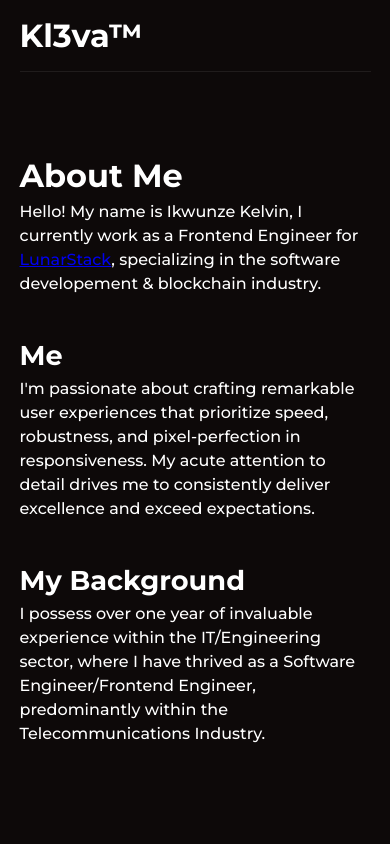
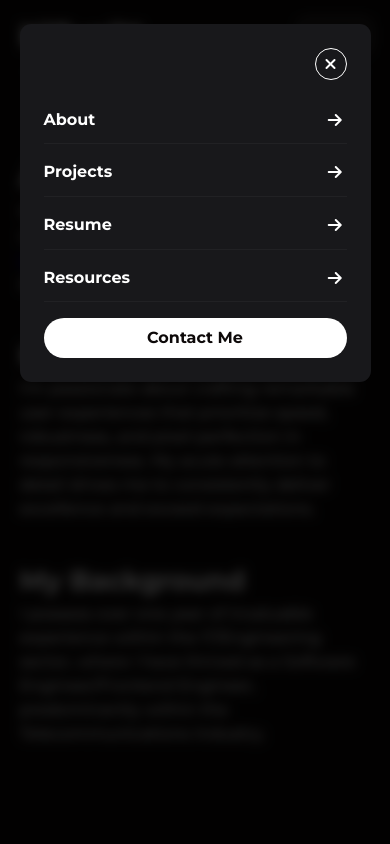
Before and after one commit to Kl3va/portfolio, a Next.js app: page /about in a window 390 px wide. Shown: the top 844 px of the page. Built offline with nearby package versions, Linux system fonts and the light colour scheme.

Commit message:
feat: added mobile navigation menu

```diff
--- /dev/null
+++ b/components/Background.tsx
@@ -0,0 +1,8 @@
+import React from 'react'
+import styles from 'components/Header/header.module.scss'
+
+const Background = () => {
+  return <aside className={styles.background}></aside>
+}
+
+export default Background
--- a/components/Header/Header.tsx
+++ b/components/Header/Header.tsx
@@ -1,4 +1,6 @@
 import Link from 'next/link'
+import Background from 'components/Background'
+import MenuList from 'components/Menu/MenuList'
 
 import styles from 'components/Header/header.module.scss'
 
@@ -34,6 +36,12 @@ const Header = ({ logo, links }: HeaderDataTypes) => {
             })}
           </ul>
         </nav>
+        <span className={styles.menu}>
+          Menu
+          <i className='fa-solid fa-caret-down'></i>
+        </span>
+        <Background />
+        <MenuList />
       </div>
     </header>
   )
--- a/components/Header/header.module.scss
+++ b/components/Header/header.module.scss
@@ -30,7 +30,7 @@
 .nav {
   width: min(70%, 25.25rem);
 
-  @media only screen and (max-width: $breakpoint-large) {
+  @media only screen and (max-width: $breakpoint-medium) {
     display: none;
   }
 
@@ -53,3 +53,107 @@
     }
   }
 }
+
+//BACKGROUND N MENU
+
+.background {
+  display: block;
+  position: fixed;
+  top: 0;
+  left: 0;
+  width: 100%;
+  height: 100dvh;
+  background: rgba(0, 0, 0, 0.8);
+  backdrop-filter: blur(6px);
+  z-index: 1000;
+}
+
+.menu {
+  display: flex;
+  align-items: center;
+  gap: 0.5rem;
+  cursor: pointer;
+  padding: 0.4rem 0.5rem;
+  border: 1px solid $color-primary;
+  border-radius: 0.5rem;
+  font-weight: $font-weight-medium;
+  font-size: 0.8rem;
+
+  @media only screen and (min-width: $breakpoint-medium) {
+    display: none;
+  }
+}
+
+.menulist {
+  display: grid;
+  gap: 1rem;
+  position: fixed;
+  top: 1.5rem;
+  left: 5%;
+  width: 90%;
+  background: rgb(24, 24, 27);
+  border-radius: 0.7rem;
+  z-index: 2000;
+
+  padding: 1.5rem;
+
+  i {
+    line-height: 1;
+  }
+
+  & > span {
+    justify-self: end;
+    width: 2rem;
+    cursor: pointer;
+    aspect-ratio: 1 / 1;
+    border: 0.8px solid $color-primary;
+    border-radius: 50%;
+
+    display: grid;
+    place-items: center;
+  }
+}
+
+.menulinks {
+  display: grid;
+  gap: 0.3rem;
+
+  a {
+    width: 100%;
+    display: flex;
+    justify-content: space-between;
+    align-items: center;
+    text-decoration: none;
+    color: $color-primary;
+    height: 3rem;
+    border-bottom: 0.8px solid rgba(222, 222, 234, 0.045);
+
+    i {
+      margin-right: 0.3rem;
+      transition: all ease-in 0.2s;
+    }
+
+    &:hover > i {
+      margin-right: 0;
+    }
+  }
+}
+
+.contact_link {
+  a {
+    width: 100%;
+    height: 2.5rem;
+    color: $color-black;
+    text-decoration: none;
+    border-radius: 6.25rem;
+
+    display: grid;
+    place-items: center;
+    background: $color-primary;
+    transition: all ease-out 0.2s;
+
+    &:hover {
+      opacity: 0.8;
+    }
+  }
+}
--- /dev/null
+++ b/components/Menu/MenuList.tsx
@@ -0,0 +1,30 @@
+import React from 'react'
+import Link from 'next/link'
+import { headerData } from 'data/headerData'
+import styles from 'components/Header/header.module.scss'
+
+const MenuList = () => {
+  return (
+    <aside className={styles.menulist}>
+      <span>
+        <i className='fa-solid fa-xmark'></i>
+      </span>
+      <div className={styles.menulinks}>
+        {headerData.links.map((link, index) => {
+          return (
+            <span key={index}>
+              <Link href={link.url}>
+                {link.title} <i className='fa-solid fa-arrow-right'></i>
+              </Link>
+            </span>
+          )
+        })}
+      </div>
+      <div className={styles.contact_link}>
+        <a href='mailto:ikwunzekelvin@gmail.com'>Contact Me</a>
+      </div>
+    </aside>
+  )
+}
+
+export default MenuList
```
